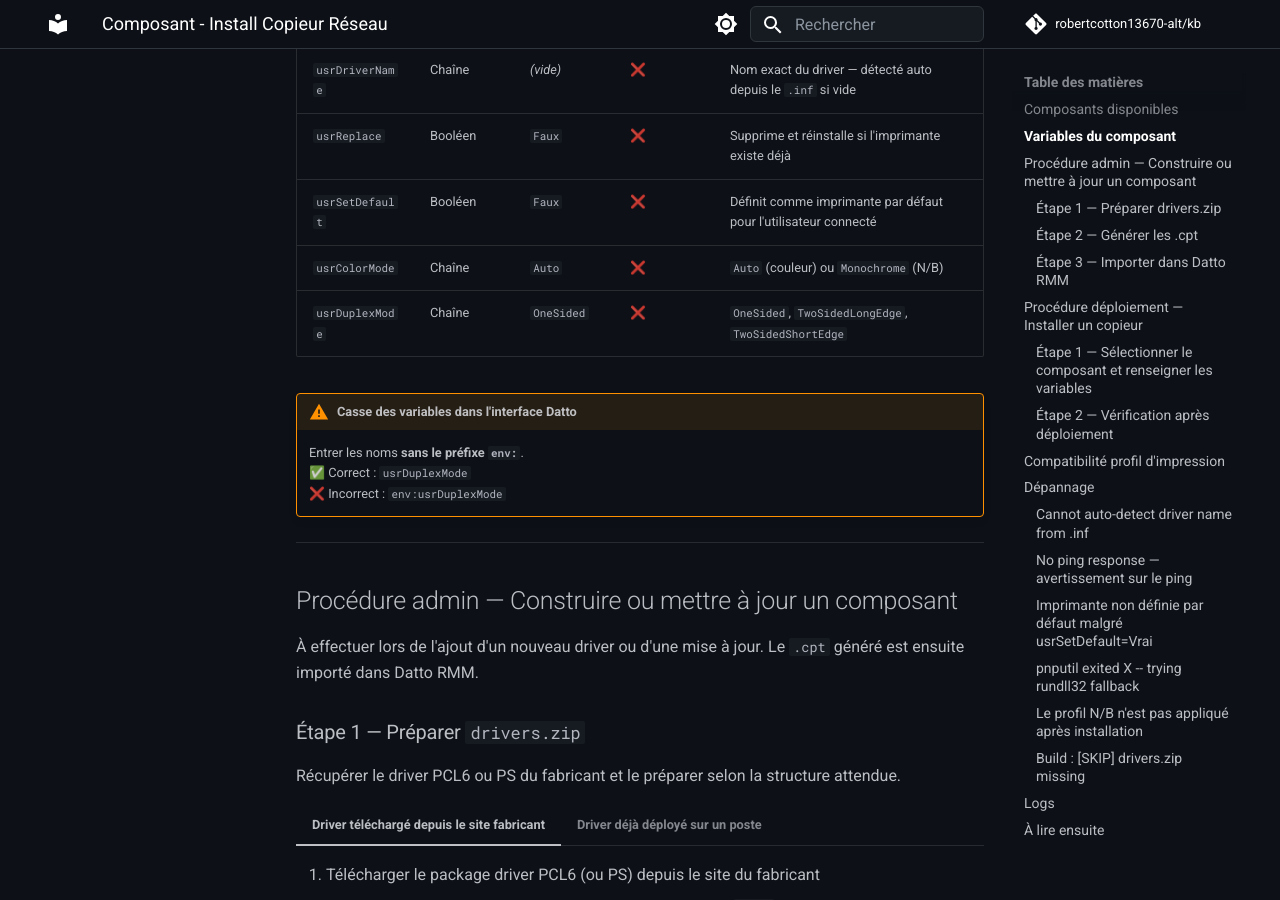
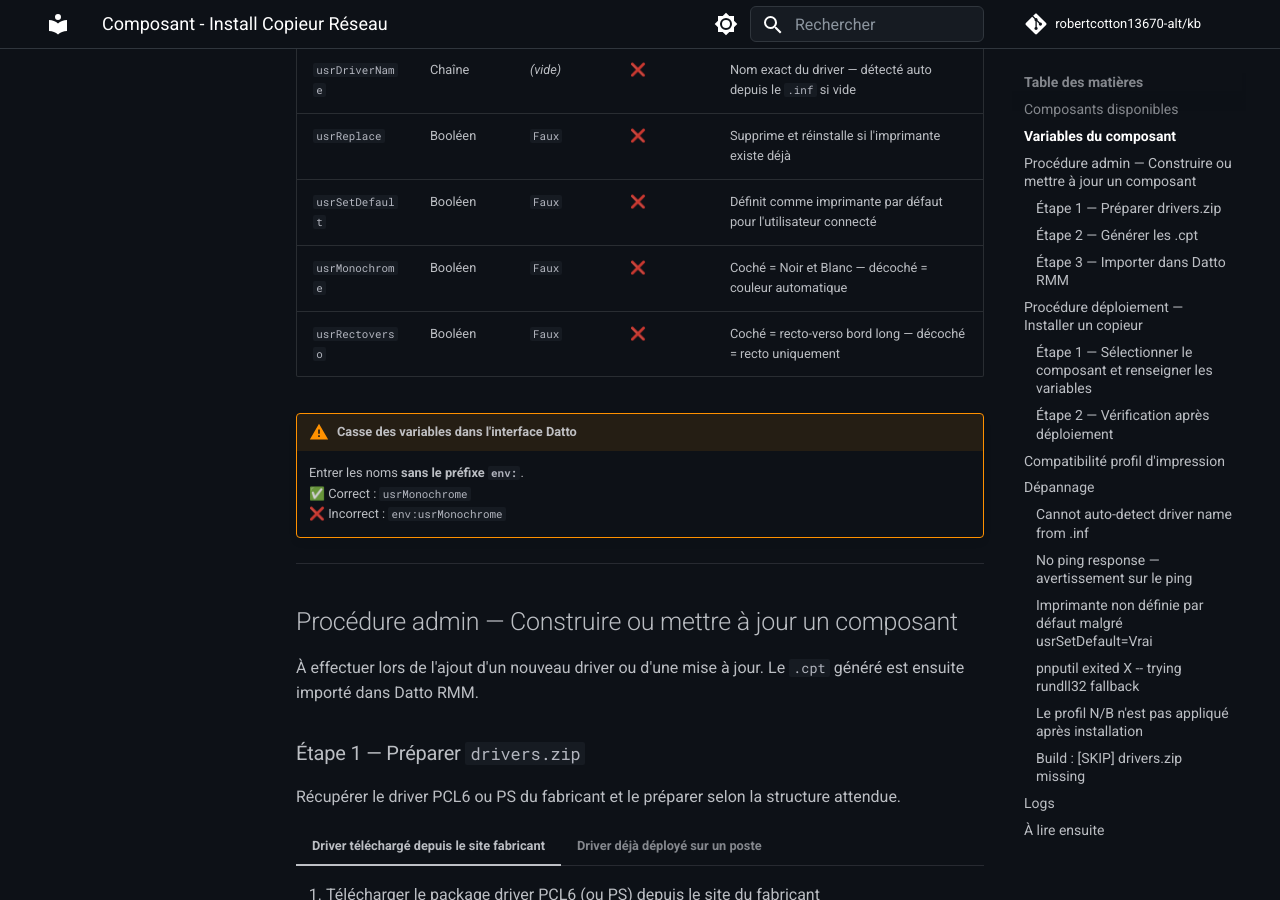
Before and after one commit to robertcotton13670-alt/kb, an MkDocs documentation site: the page built from docs/datto/install-copieur.md, in a window 1280 px wide and 900 px high, scrolled down 1073 px. Built offline with MkDocs 1.6.1 and Material for MkDocs 9.7.7, drawn with Linux system fonts in a browser that asks for light colours; comment, search, counter and statistics services are not loaded; some of the changed text lies outside the part shown.

Commit message:
docs(datto): variables couleur/duplex en cases a cocher (usrMonochrome/usrRectoverso)
Co-Authored-By: Claude Sonnet 4.6 <noreply@anthropic.com>

```diff
--- a/docs/datto/install-copieur.md
+++ b/docs/datto/install-copieur.md
@@ -33,13 +33,13 @@ Tous partagent le même script source : `myrepo/Datto RMM/install printer/Instal
 | `usrDriverName` | Chaîne | *(vide)* | ❌ | Nom exact du driver — détecté auto depuis le `.inf` si vide |
 | `usrReplace` | Booléen | `Faux` | ❌ | Supprime et réinstalle si l'imprimante existe déjà |
 | `usrSetDefault` | Booléen | `Faux` | ❌ | Définit comme imprimante par défaut pour l'utilisateur connecté |
-| `usrColorMode` | Chaîne | `Auto` | ❌ | `Auto` (couleur) ou `Monochrome` (N/B) |
-| `usrDuplexMode` | Chaîne | `OneSided` | ❌ | `OneSided`, `TwoSidedLongEdge`, `TwoSidedShortEdge` |
+| `usrMonochrome` | Booléen | `Faux` | ❌ | Coché = Noir et Blanc — décoché = couleur automatique |
+| `usrRectoverso` | Booléen | `Faux` | ❌ | Coché = recto-verso bord long — décoché = recto uniquement |
 
 !!! warning "Casse des variables dans l'interface Datto"
     Entrer les noms **sans le préfixe `env:`**.
-    ✅ Correct : `usrDuplexMode`
-    ❌ Incorrect : `env:usrDuplexMode`
+    ✅ Correct : `usrMonochrome`
+    ❌ Incorrect : `env:usrMonochrome`
 
 ---
 
@@ -152,10 +152,10 @@ Dans Datto RMM, choisir le composant correspondant à la **marque du copieur** (
     |---|---|
     | `usrPrinterIP` | `192.168.1.50` |
     | `usrPrinterName` | `MARSEILLE - RDC` |
-    | `usrColorMode` | `Monochrome` |
-    | `usrDuplexMode` | `TwoSidedLongEdge` |
-    | `usrReplace` | `Faux` |
-    | `usrSetDefault` | `Faux` |
+    | `usrMonochrome` | ✅ Coché |
+    | `usrRectoverso` | ✅ Coché |
+    | `usrReplace` | Décoché |
+    | `usrSetDefault` | Décoché |
 
 === "Remplacement + imprimante par défaut"
 
@@ -163,17 +163,17 @@ Dans Datto RMM, choisir le composant correspondant à la **marque du copieur** (
     |---|---|
     | `usrPrinterIP` | `192.168.1.50` |
     | `usrPrinterName` | `MARSEILLE - RDC` |
-    | `usrColorMode` | `Monochrome` |
-    | `usrDuplexMode` | `TwoSidedLongEdge` |
-    | `usrReplace` | `Vrai` |
-    | `usrSetDefault` | `Vrai` |
+    | `usrMonochrome` | ✅ Coché |
+    | `usrRectoverso` | ✅ Coché |
+    | `usrReplace` | ✅ Coché |
+    | `usrSetDefault` | ✅ Coché |
 
 === "Copieur couleur recto"
 
     | Variable | Valeur |
     |---|---|
-    | `usrColorMode` | `Auto` |
-    | `usrDuplexMode` | `OneSided` |
+    | `usrMonochrome` | Décoché |
+    | `usrRectoverso` | Décoché |
 
 Laisser `usrDriverName` **vide** — le script détecte automatiquement le nom depuis le `.inf`.
 Si la détection échoue (log : `Cannot auto-detect driver name from .inf`), voir la section [Dépannage](#cannot-auto-detect-driver-name-from-inf).
```
